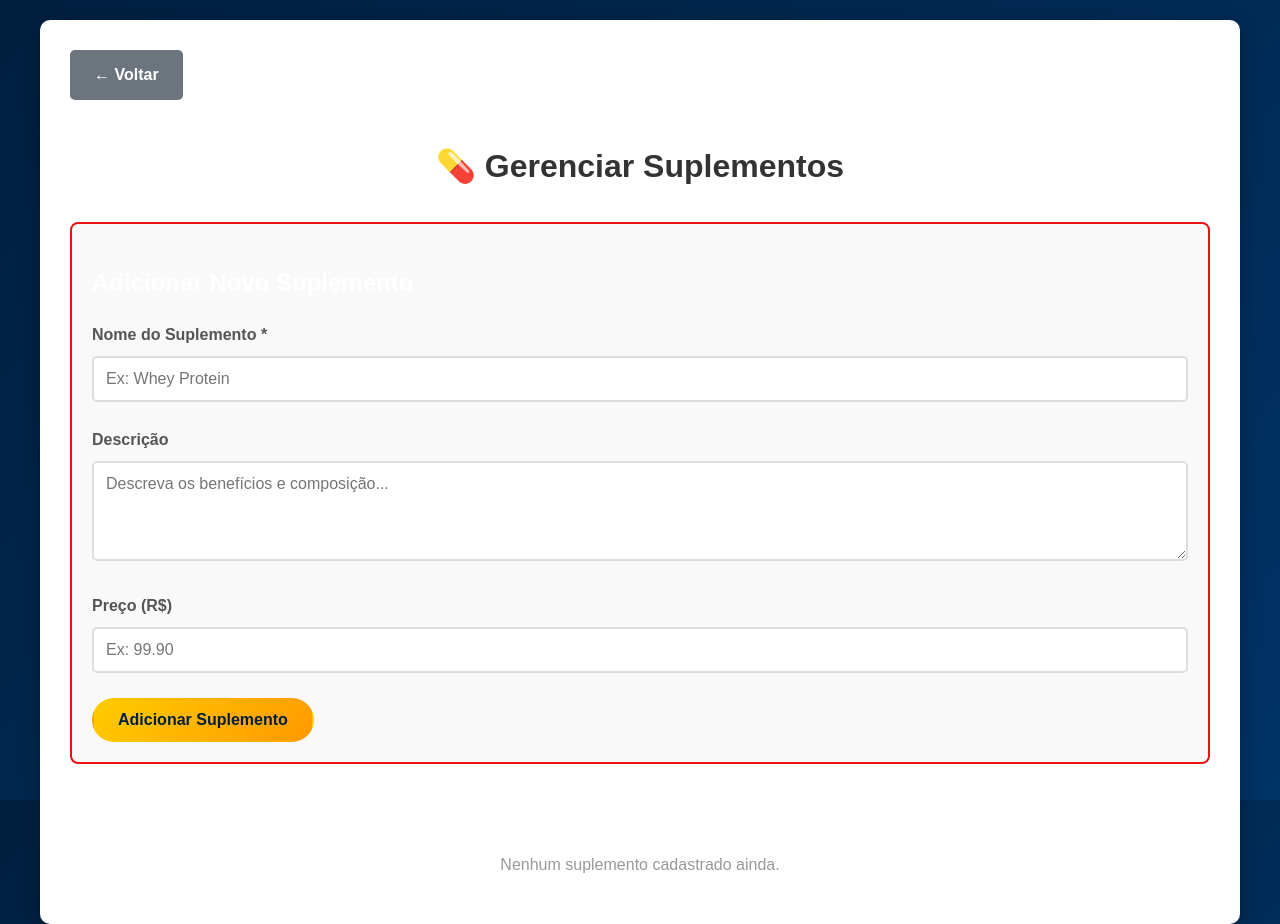
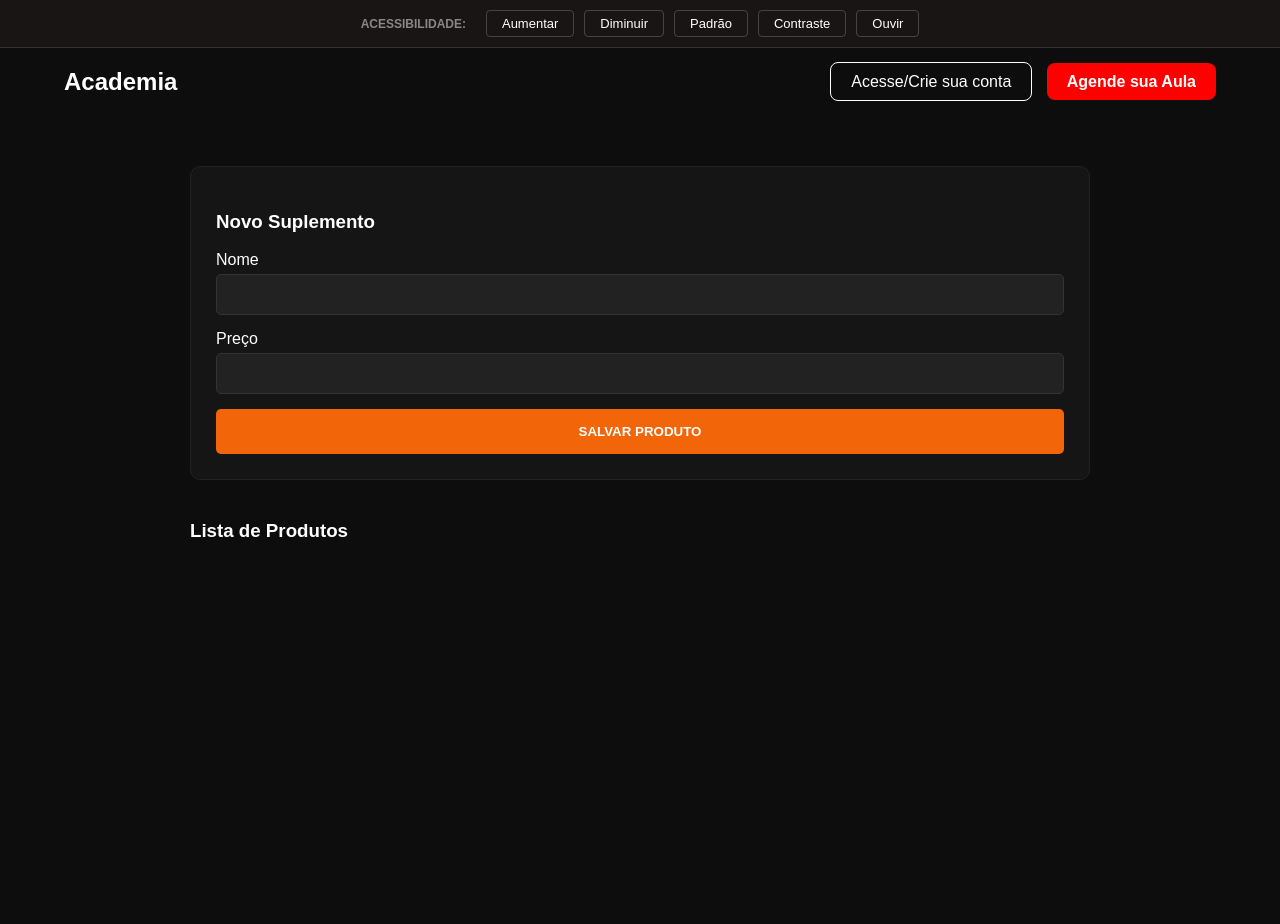
Before and after one commit to Miguel-DevMag/Academia, a PHP site: page /Academia/admin_suplementos.php in a window 1280 px wide. After the commit the page ends 537 px from the top, so only its background shows below. Run offline with PHP 8.4, Linux system fonts and the light colour scheme; the visitor is signed in with stand-in values (Sample User, id 1); data that the repository does not hold is empty.

Commit message:
Update admin_suplementos.php

```diff
--- a/admin_suplementos.php
+++ b/admin_suplementos.php
@@ -1,6 +1,6 @@
 <?php
 /**
- * admin_suplementos.php - Gerenciador de Suplementos (CRUD)
+ * admin_suplementos.php - Versão com Acessibilidade Centralizada
  */
 
 require_once 'auth_config.php';
@@ -10,45 +10,28 @@ $conn = getDbConnection();
 $mensagem = "";
 $erro = "";
 
-// CREATE - Adicionar novo suplemento
+// Lógica de Banco de Dados (Mantida)
 if ($_SERVER['REQUEST_METHOD'] === 'POST' && isset($_POST['acao']) && $_POST['acao'] === 'criar') {
     $nome = trim($_POST['nome'] ?? '');
     $descricao = trim($_POST['descricao'] ?? '');
     $preco = isset($_POST['preco']) && !empty($_POST['preco']) ? floatval($_POST['preco']) : NULL;
 
-    if (empty($nome)) {
-        $erro = "Nome do suplemento é obrigatório.";
-    } else {
+    if (!empty($nome)) {
         $stmt = $conn->prepare("INSERT INTO suplementos (nome, descricao, preco) VALUES (?, ?, ?)");
         $stmt->bind_param("ssd", $nome, $descricao, $preco);
-
-        if ($stmt->execute()) {
-            $mensagem = "✅ Suplemento adicionado com sucesso!";
-        } else {
-            $erro = "Erro ao adicionar suplemento: " . $stmt->error;
-        }
+        if ($stmt->execute()) { $mensagem = "✅ Suplemento adicionado!"; }
         $stmt->close();
     }
 }
 
-// DELETE - Deletar suplemento
 if (isset($_GET['deletar'])) {
     $id = intval($_GET['deletar']);
-    $stmt = $conn->prepare("DELETE FROM suplementos WHERE id = ?");
-    $stmt->bind_param("i", $id);
-
-    if ($stmt->execute()) {
-        $mensagem = "✅ Suplemento deletado com sucesso!";
-    } else {
-        $erro = "Erro ao deletar suplemento.";
-    }
-    $stmt->close();
+    $conn->query("DELETE FROM suplementos WHERE id = $id");
+    $mensagem = "✅ Deletado com sucesso!";
 }
 
-// READ - Listar todos os suplementos
-$result = $conn->query("SELECT id, nome, descricao, preco, criado_em FROM suplementos ORDER BY criado_em DESC");
+$result = $conn->query("SELECT * FROM suplementos ORDER BY criado_em DESC");
 $suplementos = $result->fetch_all(MYSQLI_ASSOC);
-
 $conn->close();
 ?>
 
@@ -58,214 +41,174 @@ $conn->close();
     <meta charset="UTF-8">
     <meta name="viewport" content="width=device-width, initial-scale=1.0">
     <title>Gerenciar Suplementos - Academia</title>
-    <link rel="stylesheet" href="style.css">
     <style>
         body {
+            margin: 0;
             font-family: 'Lexend', sans-serif;
-            background: linear-gradient(135deg, #001f3f, #003366);
-            min-height: 100vh;
-            padding: 20px;
+            background-color: #0d0d0d;
+            color: white;
         }
-        .container {
-            max-width: 1200px;
-            margin: 0 auto;
-            background: white;
-            border-radius: 10px;
-            padding: 30px;
-            box-shadow: 0 4px 20px rgba(0,0,0,0.3);
+
+        /* --- BARRA DE ACESSIBILIDADE CENTRALIZADA --- */
+        .barra-acessibilidade {
+            background-color: #1a1515; /* Tom escuro da imagem */
+            padding: 10px 0;
+            display: flex;
+            justify-content: center; /* Centraliza horizontalmente */
+            align-items: center;     /* Alinha verticalmente */
+            gap: 10px;               /* Espaço entre os botões */
+            border-bottom: 1px solid #333;
         }
-        h1 {
-            color: #333;
-            text-align: center;
-            margin-bottom: 30px;
+
+        .acess-label {
+            font-size: 12px;
+            font-weight: bold;
+            color: #888;
+            text-transform: uppercase;
+            margin-right: 10px;
         }
-        .alert {
-            padding: 15px;
-            margin-bottom: 20px;
-            border-radius: 5px;
-            font-weight: bold;
-        }
-        .alert-success {
-            background: #d4edda;
-            color: #155724;
-            border: 1px solid #c3e6cb;
-        }
-        .alert-error {
-            background: #f8d7da;
-            color: #721c24;
-            border: 1px solid #f5c6cb;
-        }
-        .form-section {
-            background: #f9f9f9;
-            padding: 20px;
-            border-radius: 8px;
-            margin-bottom: 30px;
-            border: 2px solid #ec1313;
-        }
-        .form-group {
-            margin-bottom: 15px;
-        }
-        .form-group label {
-            display: block;
-            margin-bottom: 8px;
-            color: #555;
-            font-weight: bold;
-        }
-        .form-group input,
-        .form-group textarea {
-            width: 100%;
-            padding: 12px;
-            border: 2px solid #ddd;
-            border-radius: 5px;
-            font-size: 1rem;
-            box-sizing: border-box;
-            font-family: 'Lexend', sans-serif;
-        }
-        .form-group input:focus,
-        .form-group textarea:focus {
-            outline: none;
-            border-color: #ec1313;
-            box-shadow: 0 0 5px rgba(236, 19, 19, 0.3);
-        }
-        .btn {
-            padding: 12px 24px;
-            border: none;
-            border-radius: 5px;
-            font-weight: bold;
+
+        .btn-acess {
+            background: transparent;
+            color: white;
+            border: 1px solid #444;
+            padding: 5px 15px;
+            border-radius: 4px;
+            font-size: 13px;
             cursor: pointer;
-            font-size: 1rem;
+            text-decoration: none;
             transition: 0.3s;
         }
-        .btn-primary {
-            background: #ec1313;
-            color: white;
+
+        .btn-acess:hover {
+            background: #f26508;
+            border-color: #f26508;
         }
-        .btn-primary:hover {
-            background: #d10a0a;
-        }
-        .btn-danger {
-            background: #dc3545;
-            color: white;
-        }
-        .btn-danger:hover {
-            background: #c82333;
-        }
-        .btn-secondary {
-            background: #007bff;
-            color: white;
-            text-decoration: none;
-            display: inline-block;
-        }
-        .btn-secondary:hover {
-            background: #0056b3;
-        }
-        .suplementos-list {
-            margin-top: 30px;
-        }
-        .suplemento-card {
-            background: #f9f9f9;
-            padding: 20px;
-            margin-bottom: 20px;
-            border-radius: 8px;
-            border-left: 4px solid #ec1313;
+
+        /* --- HEADER --- */
+        .header-main {
+            padding: 20px 5%;
             display: flex;
             justify-content: space-between;
             align-items: center;
         }
-        .suplemento-info {
-            flex: 1;
+
+        .logo { font-size: 24px; font-weight: bold; }
+
+        .btn-conta {
+            border: 1px solid white;
+            color: white;
+            padding: 10px 20px;
+            border-radius: 8px;
+            text-decoration: none;
+            margin-right: 10px;
         }
-        .suplemento-info h3 {
-            margin: 0 0 10px 0;
-            color: #333;
+
+        .btn-agende {
+            background-color: #ff0000; /* Vermelho da imagem */
+            color: white;
+            padding: 10px 20px;
+            border-radius: 8px;
+            text-decoration: none;
+            font-weight: bold;
         }
-        .suplemento-info p {
-            margin: 5px 0;
-            color: #666;
-            font-size: 0.9rem;
+
+        /* --- CONTEÚDO --- */
+        .main-content {
+            max-width: 900px;
+            margin: 30px auto;
+            padding: 20px;
         }
-        .suplemento-actions {
-            display: flex;
-            gap: 10px;
-            margin-left: 20px;
+
+        .form-box {
+            background: #151515;
+            padding: 25px;
+            border-radius: 10px;
+            border: 1px solid #222;
         }
-        .back-btn {
-            display: inline-block;
-            padding: 12px 24px;
-            background: #6c757d;
+
+        input, textarea {
+            width: 100%;
+            padding: 12px;
+            margin-top: 5px;
+            margin-bottom: 15px;
+            background: #222;
+            border: 1px solid #333;
             color: white;
-            text-decoration: none;
+            border-radius: 5px;
+            box-sizing: border-box;
+        }
+
+        .btn-add {
+            background: #f26508;
+            color: white;
+            border: none;
+            padding: 15px;
+            width: 100%;
             border-radius: 5px;
             font-weight: bold;
-            margin-bottom: 20px;
+            cursor: pointer;
         }
-        .back-btn:hover {
-            background: #5a6268;
+
+        .card {
+            background: #151515;
+            padding: 15px;
+            margin-top: 15px;
+            border-radius: 8px;
+            display: flex;
+            justify-content: space-between;
+            align-items: center;
+            border-left: 4px solid #f26508;
         }
     </style>
-    <script src="theme-toggle.js"></script>
 </head>
 <body>
-    <div class="container">
-        <a href="perfil.php" class="back-btn">← Voltar</a>
-        <h1>💊 Gerenciar Suplementos</h1>
 
-        <?php if (!empty($mensagem)): ?>
-            <div class="alert alert-success"><?php echo $mensagem; ?></div>
-        <?php endif; ?>
+    <div class="barra-acessibilidade">
+        <span class="acess-label">Acessibilidade:</span>
+        <button class="btn-acess">Aumentar</button>
+        <button class="btn-acess">Diminuir</button>
+        <button class="btn-acess">Padrão</button>
+        <button class="btn-acess">Contraste</button>
+        <button class="btn-acess">Ouvir</button>
+    </div>
 
-        <?php if (!empty($erro)): ?>
-            <div class="alert alert-error"><?php echo $erro; ?></div>
-        <?php endif; ?>
+    <header class="header-main">
+        <div class="logo">Academia</div>
+        <div>
+            <a href="#" class="btn-conta">Acesse/Crie sua conta</a>
+            <a href="#" class="btn-agende">Agende sua Aula</a>
+        </div>
+    </header>
 
-        <!-- Formulário para adicionar suplemento -->
-        <div class="form-section">
-            <h2>Adicionar Novo Suplemento</h2>
+    <div class="main-content">
+        <?php if($mensagem) echo "<p style='color:#4ade80'>$mensagem</p>"; ?>
+
+        <div class="form-box">
+            <h3>Novo Suplemento</h3>
             <form method="POST">
                 <input type="hidden" name="acao" value="criar">
-
-                <div class="form-group">
-                    <label for="nome">Nome do Suplemento *</label>
-                    <input type="text" id="nome" name="nome" required placeholder="Ex: Whey Protein">
-                </div>
-
-                <div class="form-group">
-                    <label for="descricao">Descrição</label>
-                    <textarea id="descricao" name="descricao" rows="4" placeholder="Descreva os benefícios e composição..."></textarea>
-                </div>
-
-                <div class="form-group">
-                    <label for="preco">Preço (R$)</label>
-                    <input type="number" id="preco" name="preco" step="0.01" placeholder="Ex: 99.90">
-                </div>
-
-                <button type="submit" class="btn btn-primary">Adicionar Suplemento</button>
+                <label>Nome</label>
+                <input type="text" name="nome" required>
+                <label>Preço</label>
+                <input type="number" name="preco" step="0.01">
+                <button type="submit" class="btn-add">SALVAR PRODUTO</button>
             </form>
         </div>
 
-        <!-- Lista de suplementos -->
-        <div class="suplementos-list">
-            <h2>Suplementos Cadastrados (<?php echo count($suplementos); ?>)</h2>
+        <h3 style="margin-top:40px;">Lista de Produtos</h3>
+        <?php foreach ($suplementos as $s): ?>
+            <div class="card">
+                <div>
+                    <strong><?php echo htmlspecialchars($s['nome']); ?></strong><br>
+                    <small>R$ <?php echo number_format($s['preco'], 2, ',', '.'); ?></small>
+                </div>
+                <div>
+                    <a href="?deletar=<?php echo $s['id']; ?>" style="color:#ff4d4d; text-decoration:none;">Excluir</a>
+                </div>
+            </div>
+        <?php endforeach; ?>
+    </div>
 
-            <?php if (empty($suplementos)): ?>
-                <p style="text-align: center; color: #999;">Nenhum suplemento cadastrado ainda.</p>
-            <?php else: ?>
-                <?php foreach ($suplementos as $suplemento): ?>
-                    <div class="suplemento-card">
-                        <div class="suplemento-info">
-                            <h3><?php echo htmlspecialchars($suplemento['nome']); ?></h3>
-                            <p><strong>Descrição:</strong> <?php echo htmlspecialchars($suplemento['descricao'] ?? 'Sem descrição'); ?></p>
-                            <p><strong>Preço:</strong> <?php echo !empty($suplemento['preco']) ? 'R$ ' . number_format($suplemento['preco'], 2, ',', '.') : 'Não informado'; ?></p>
-                            <p><strong>Data:</strong> <?php echo date('d/m/Y H:i', strtotime($suplemento['criado_em'])); ?></p>
-                        </div>
-                        <div class="suplemento-actions">
-                            <a href="editar_suplemento.php?id=<?php echo $suplemento['id']; ?>" class="btn btn-secondary">Editar</a>
-                            <a href="?deletar=<?php echo $suplemento['id']; ?>" class="btn btn-danger" onclick="return confirm('Tem certeza que deseja deletar este suplemento?');">Deletar</a>
-                        </div>
-                    </div>
-                <?php endforeach; ?>
-            <?php endif; ?>
-        </div>
-    </div>
 </body>
 </html>
```
